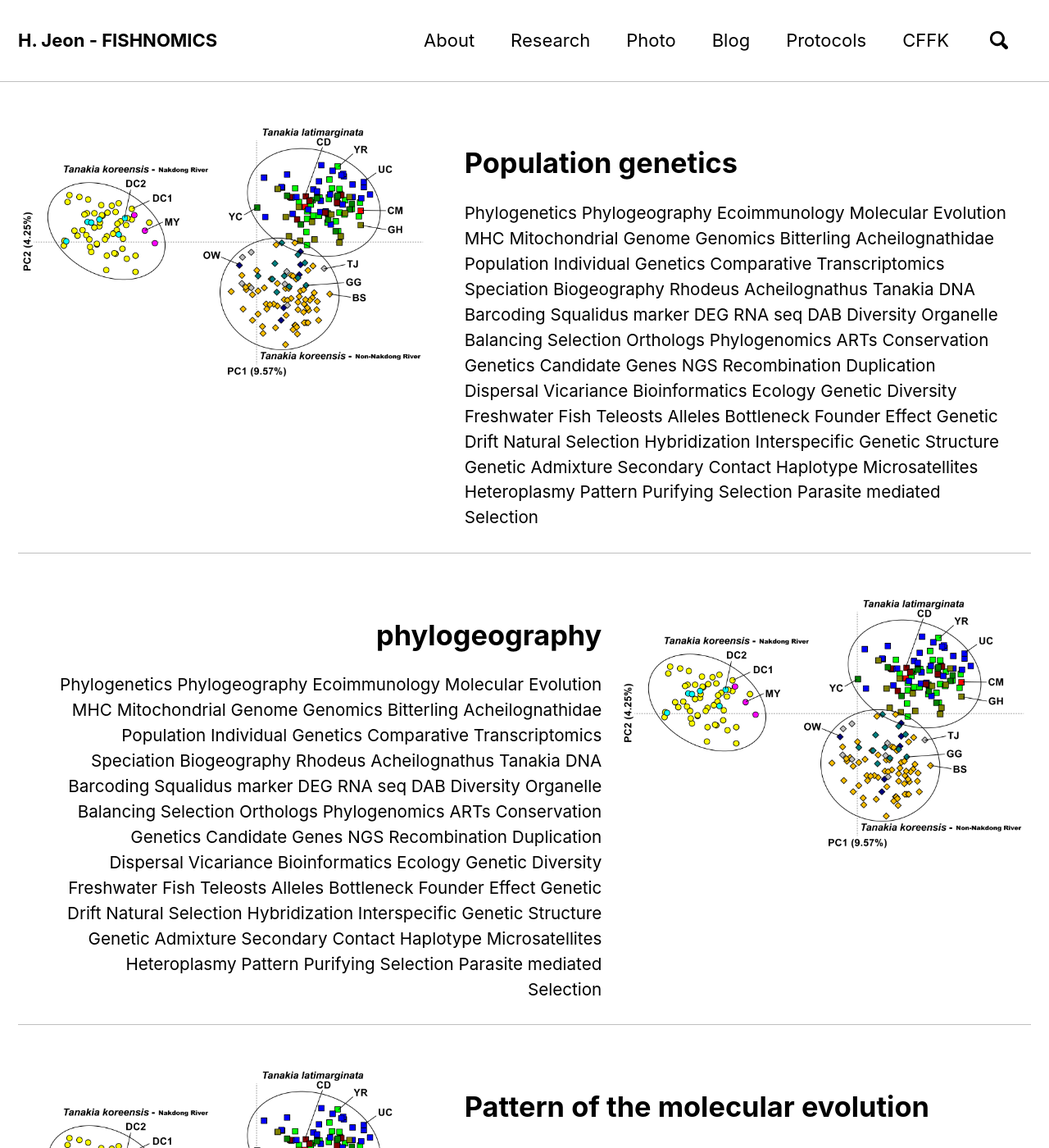
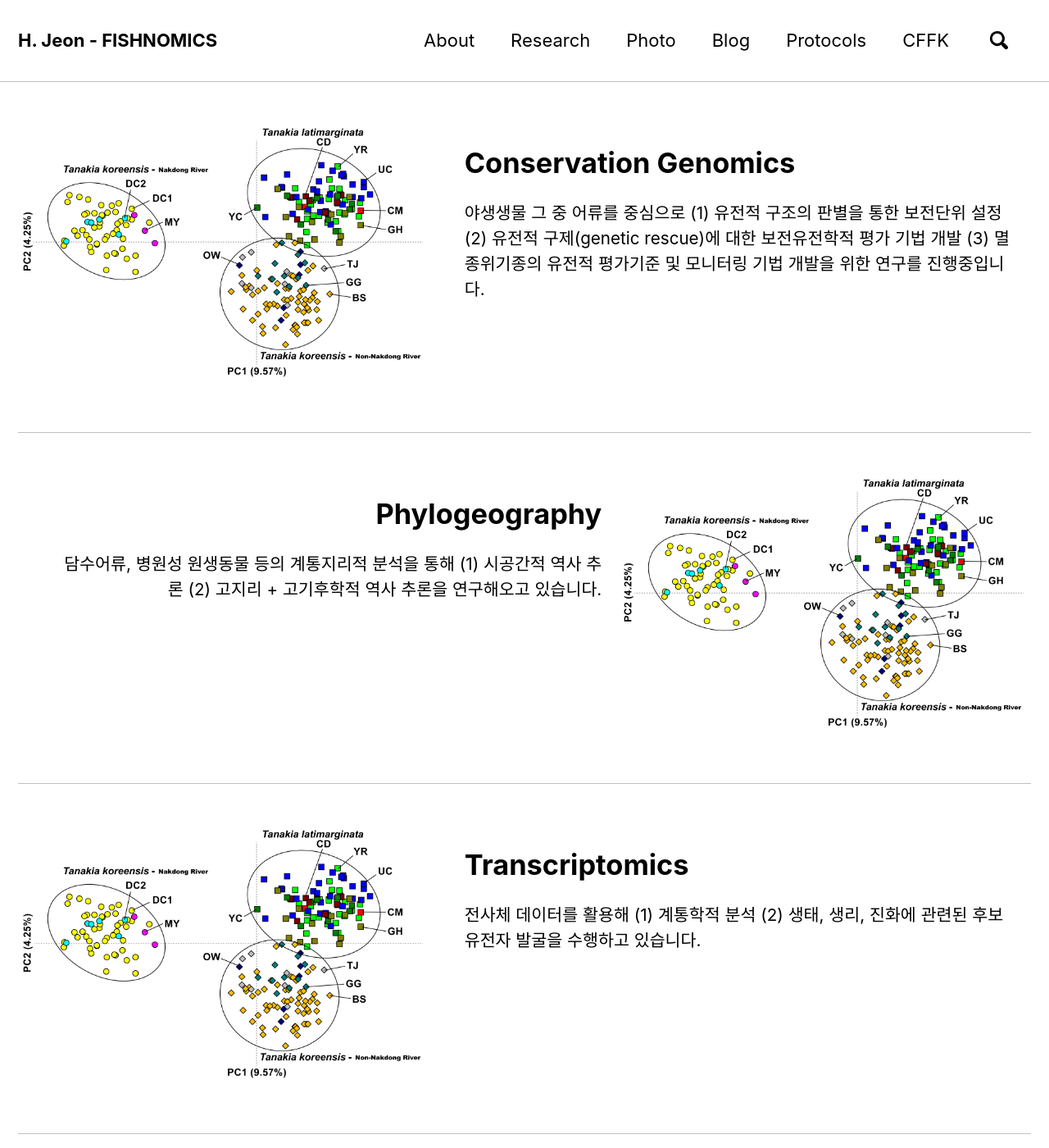
Before and after one commit to jhb5696/jhb5696.github.io, a Jekyll site: the page built from _pages/research.md, in a window 1280 px wide and 1400 px high. Shown: the whole window at 82% size. Built offline with Jekyll 4.4.1, drawn with Linux system fonts in a browser that asks for light colours; nearby versions of some CDN libraries; comment, search, counter and statistics services are not loaded; some of the changed text lies outside the part shown.

Commit message:
Update research.md

```diff
--- a/_pages/research.md
+++ b/_pages/research.md
@@ -4,20 +4,20 @@ permalink: /research/
 title: "Research"
 feature_row1:
   - image_path: /assets/images/pca.png
-    title: "Population genetics"
-    excerpt: 'Phylogenetics Phylogeography Ecoimmunology Molecular Evolution MHC Mitochondrial Genome Genomics Bitterling Acheilognathidae Population Individual Genetics Comparative Transcriptomics Speciation Biogeography Rhodeus Acheilognathus Tanakia DNA Barcoding Squalidus marker DEG RNA seq DAB Diversity Organelle Balancing Selection Orthologs Phylogenomics ARTs Conservation Genetics Candidate Genes NGS Recombination Duplication Dispersal Vicariance Bioinformatics Ecology Genetic Diversity Freshwater Fish Teleosts Alleles Bottleneck Founder Effect Genetic Drift Natural Selection Hybridization Interspecific Genetic Structure Genetic Admixture Secondary Contact Haplotype Microsatellites Heteroplasmy Pattern Purifying Selection Parasite mediated Selection'
+    title: "Conservation Genomics"
+    excerpt: '야생생물 그 중 어류를 중심으로 (1) 유전적 구조의 판별을 통한 보전단위 설정 (2)  유전적 구제(genetic rescue)에 대한 보전유전학적 평가 기법 개발 (3) 멸종위기종의 유전적 평가기준 및 모니터링 기법 개발을 위한 연구를 진행중입니다.'
 feature_row2:
   - image_path: /assets/images/pca.png
-    title: "phylogeography"
-    excerpt: 'Phylogenetics Phylogeography Ecoimmunology Molecular Evolution MHC Mitochondrial Genome Genomics Bitterling Acheilognathidae Population Individual Genetics Comparative Transcriptomics Speciation Biogeography Rhodeus Acheilognathus Tanakia DNA Barcoding Squalidus marker DEG RNA seq DAB Diversity Organelle Balancing Selection Orthologs Phylogenomics ARTs Conservation Genetics Candidate Genes NGS Recombination Duplication Dispersal Vicariance Bioinformatics Ecology Genetic Diversity Freshwater Fish Teleosts Alleles Bottleneck Founder Effect Genetic Drift Natural Selection Hybridization Interspecific Genetic Structure Genetic Admixture Secondary Contact Haplotype Microsatellites Heteroplasmy Pattern Purifying Selection Parasite mediated Selection'
+    title: "Phylogeography"
+    excerpt: '담수어류, 병원성 원생동물 등의 계통지리적 분석을 통해 (1) 시공간적 역사 추론 (2) 고지리 + 고기후학적 역사 추론을 연구해오고 있습니다.'
 feature_row3:
   - image_path: /assets/images/pca.png
-    title: "Pattern of the molecular evolution"
-    excerpt: 'Phylogenetics Phylogeography Ecoimmunology Molecular Evolution MHC Mitochondrial Genome Genomics Bitterling Acheilognathidae Population Individual Genetics Comparative Transcriptomics Speciation Biogeography Rhodeus Acheilognathus Tanakia DNA Barcoding Squalidus marker DEG RNA seq DAB Diversity Organelle Balancing Selection Orthologs Phylogenomics ARTs Conservation Genetics Candidate Genes NGS Recombination Duplication Dispersal Vicariance Bioinformatics Ecology Genetic Diversity Freshwater Fish Teleosts Alleles Bottleneck Founder Effect Genetic Drift Natural Selection Hybridization Interspecific Genetic Structure Genetic Admixture Secondary Contact Haplotype Microsatellites Heteroplasmy Pattern Purifying Selection Parasite mediated Selection'
+    title: "Transcriptomics"
+    excerpt: '전사체 데이터를 활용해 (1) 계통학적 분석 (2) 생태, 생리, 진화에 관련된 후보유전자 발굴을 수행하고 있습니다.'
 feature_row4:
   - image_path: /assets/images/pca.png
-    title: "DNA barcoding and eDNA"
-    excerpt: 'Phylogenetics Phylogeography Ecoimmunology Molecular Evolution MHC Mitochondrial Genome Genomics Bitterling Acheilognathidae Population Individual Genetics Comparative Transcriptomics Speciation Biogeography Rhodeus Acheilognathus Tanakia DNA Barcoding Squalidus marker DEG RNA seq DAB Diversity Organelle Balancing Selection Orthologs Phylogenomics ARTs Conservation Genetics Candidate Genes NGS Recombination Duplication Dispersal Vicariance Bioinformatics Ecology Genetic Diversity Freshwater Fish Teleosts Alleles Bottleneck Founder Effect Genetic Drift Natural Selection Hybridization Interspecific Genetic Structure Genetic Admixture Secondary Contact Haplotype Microsatellites Heteroplasmy Pattern Purifying Selection Parasite mediated Selection'
+    title: "eNA"
+    excerpt: '환경유전자 기술을 활용해 (1) 군집구성 (2) 개체군 크기 추정의 연구를 진행중에 있습니다.'
 feature_row5:
   - image_path: /assets/images/pca.png
     title: "Development genetic marker"
```
